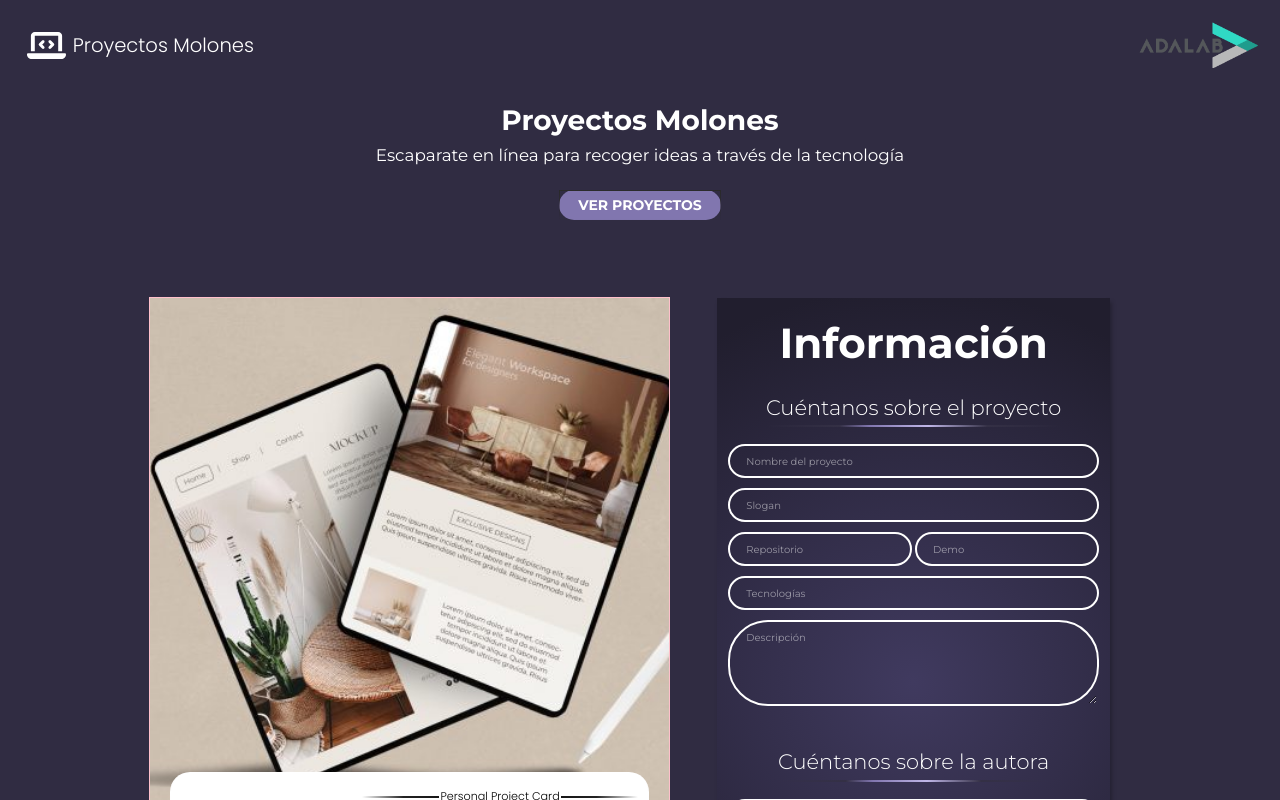
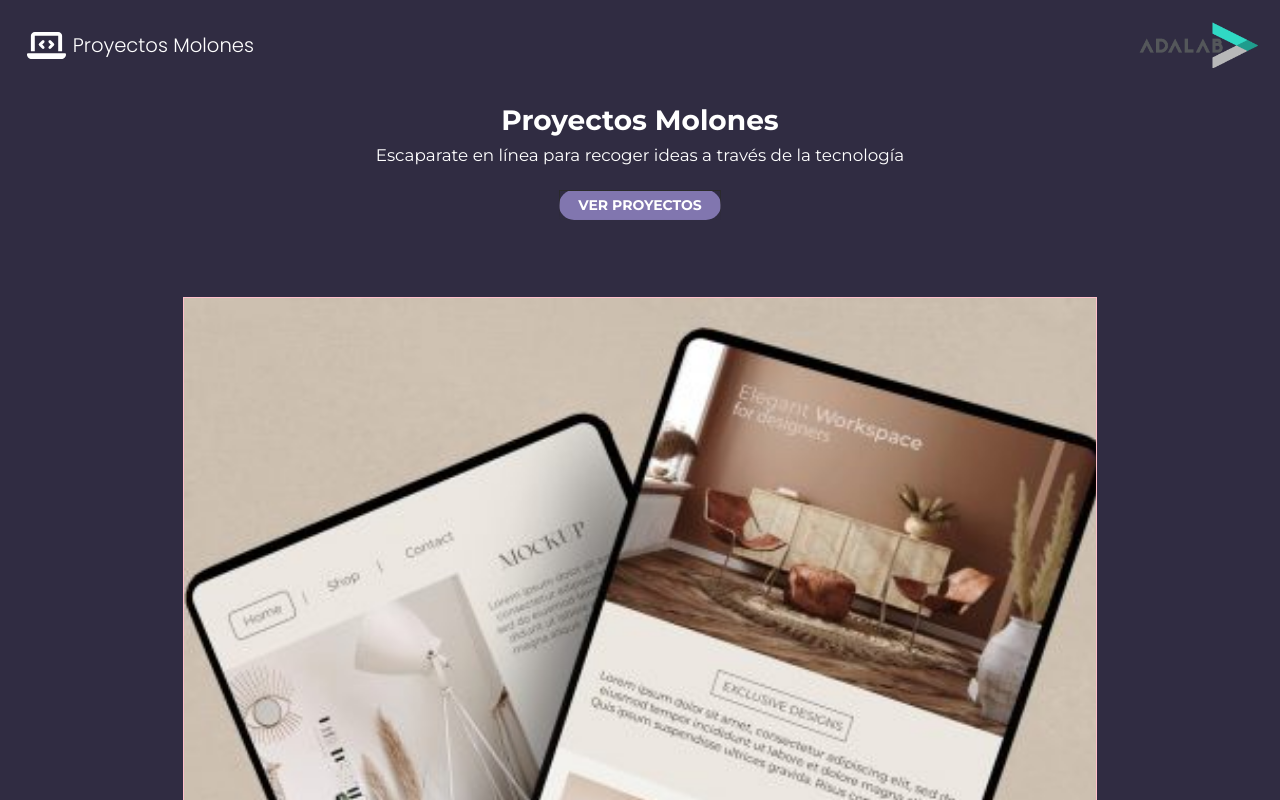
Before and after one commit to AnaEDiBlasi/project-promo-b-module-3-team-3, a React (Vite) app: page / in a window 1280 px wide. Shown: the top 800 px of the page. Built offline with nearby package versions, Linux system fonts and the light colour scheme.

Commit message:
fixed function changeformdata

```diff
--- a/src/components/Landing.jsx
+++ b/src/components/Landing.jsx
@@ -4,7 +4,7 @@ import Header from './Header';
 import Footer from './Footer';
 import Card from './Card';
 import App from './App';
-import { Link } from 'react-router-dom'
+// import { Link } from 'react-router-dom'
 
 
 function Landing () {
--- a/src/components/Main.jsx
+++ b/src/components/Main.jsx
@@ -19,23 +19,28 @@ function Main() {
 
 
   const changeFormData = (input, value) =>{
-    if (input === "name") {
-      setFormData ({...formData, name: value});
-    } else if (input === "slogan") {
-      setFormData ({...formData, slogan: value});
-    } else if (input === "technologies") {
-      setFormData ({...formData, technologies: value});
-    } else if (input === "repo") {
-      setFormData ({...formData, repo: value});
-    } else if (input === "demo") {
-      setFormData ({...formData, demo: value});
-    } else if (input === "desc") {
-      setFormData ({...formData, desc: value});
-    } else if (input === "autor") {
-      setFormData ({...formData, autor: value});
-    } else {
-      setFormData ({...formData, job: value});
-    }
+    //formData.name = value;
+    //formData[input] = value; //input hace referencia a todas las propiedades de formData
+    // esto funciona porque input es el mismo nombre que la propiedad
+    setFormData({...formData, [input]: value})
+
+    // if (input === "name") {
+    //   setFormData ({...formData, name: value});
+    // } else if (input === "slogan") {
+    //   setFormData ({...formData, slogan: value});
+    // } else if (input === "technologies") {
+    //   setFormData ({...formData, technologies: value});
+    // } else if (input === "repo") {
+    //   setFormData ({...formData, repo: value});
+    // } else if (input === "demo") {
+    //   setFormData ({...formData, demo: value});
+    // } else if (input === "desc") {
+    //   setFormData ({...formData, desc: value});
+    // } else if (input === "autor") {
+    //   setFormData ({...formData, autor: value});
+    // } else {
+    //   setFormData ({...formData, job: value});
+    // }
    }
 
 
--- a/src/main.jsx
+++ b/src/main.jsx
@@ -3,7 +3,7 @@
  import { StrictMode } from 'react'
 import { createRoot } from 'react-dom/client'
 import App from './components/App.jsx'
-// import Landing from './components/Landing.jsx'
+import Landing from './components/Landing.jsx'
 
 createRoot(document.getElementById('root')).render(
   <StrictMode>
```
